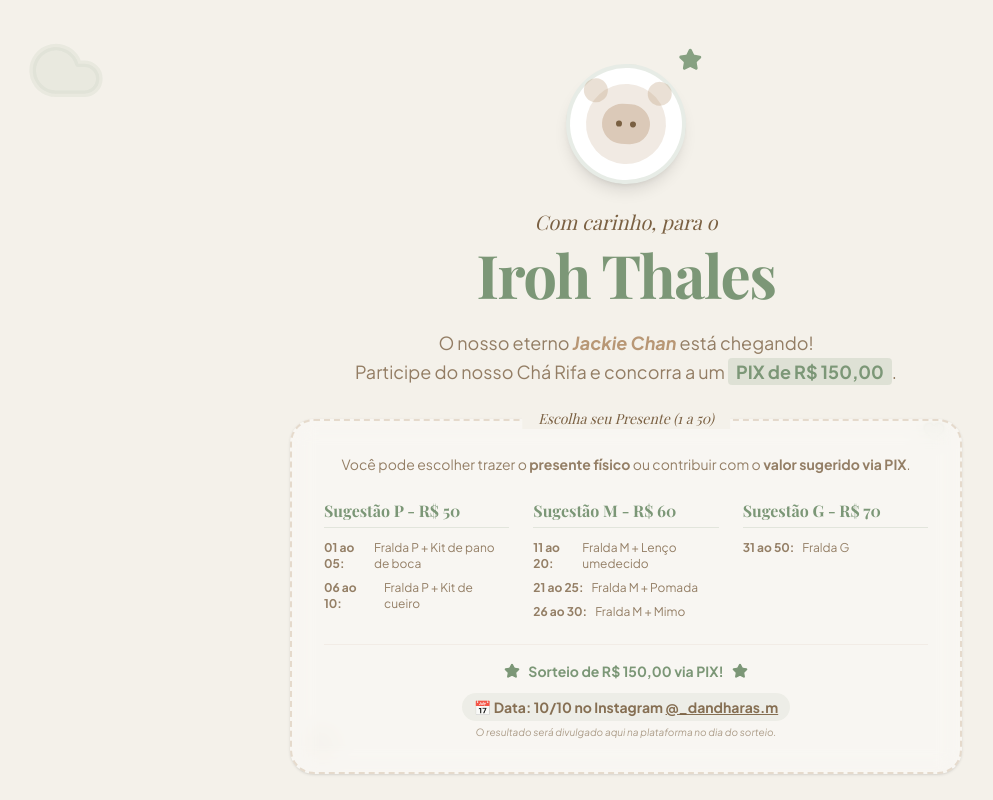
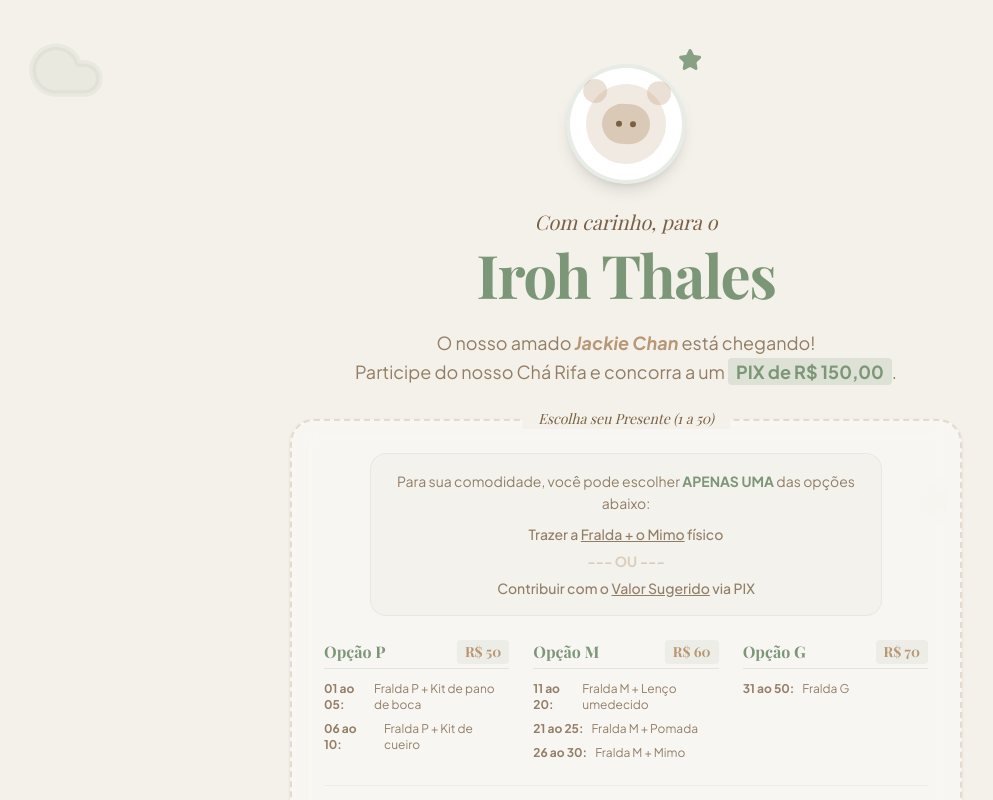
Before and after one commit to italothalesba/ChaJackie, a React (Vite) app: page / in a window 1280 px wide. Shown: the top 800 px of the page, without its empty margins (14-1007 px from the left). Built offline with nearby package versions, Linux system fonts and the light colour scheme; no server answers; a web font is replaced by a local one.

Commit message:
feat(ui): update header copy and refine payment modal
Update phrasing in the header and reorganize payment options in the summary modal to improve clarity and user experience for selecting delivery methods.

```diff
--- a/src/components/Header.tsx
+++ b/src/components/Header.tsx
@@ -75,7 +75,7 @@ export const Header = () => {
           Iroh Thales
         </h1>
         <p className="font-sans text-brand-brown-dark/80 text-lg mb-8 leading-relaxed">
-          O nosso eterno <span className="text-brand-brown font-bold italic">Jackie Chan</span> está chegando!<br />
+          O nosso amado <span className="text-brand-brown font-bold italic">Jackie Chan</span> está chegando!<br />
           Participe do nosso Chá Rifa e concorra a um <span className="bg-brand-sage/20 px-2 py-0.5 rounded text-brand-sage-dark font-bold">PIX de R$ 150,00</span>.
         </p>
 
@@ -84,15 +84,25 @@ export const Header = () => {
              Escolha seu Presente (1 a 50)
            </div>
 
-          <div className="mb-6 text-center">
-            <p className="text-sm font-sans text-brand-brown-dark/80 leading-relaxed">
-              Você pode escolher trazer o <strong>presente físico</strong> ou contribuir com o <strong>valor sugerido via PIX</strong>.
+          <div className="mb-6 text-center max-w-lg mx-auto">
+            <p className="text-sm font-sans text-brand-brown-dark/80 leading-relaxed bg-brand-sage/5 p-4 rounded-2xl border border-brand-sage/10">
+              Para sua comodidade, você pode escolher <strong className="text-brand-sage-dark">APENAS UMA</strong> das opções abaixo:
+              <br />
+              <span className="block mt-2 font-medium">
+                Trazer a <span className="underline">Fralda + o Mimo</span> físico
+                <br />
+                <span className="text-brand-brown/40 font-bold my-1 block">--- OU ---</span>
+                Contribuir com o <span className="underline">Valor Sugerido</span> via PIX
+              </span>
             </p>
           </div>
 
           <div className="grid grid-cols-1 md:grid-cols-3 gap-6 text-left">
             <div className="space-y-3">
-              <h3 className="font-serif font-bold text-brand-sage-dark border-b border-brand-sage/20 pb-1">Sugestão P - R$ 50</h3>
+              <h3 className="font-serif font-bold text-brand-sage-dark border-b border-brand-sage/20 pb-1 flex justify-between items-center">
+                <span>Opção P</span>
+                <span className="text-sm bg-brand-sage/10 px-2 py-0.5 rounded text-brand-brown">R$ 50</span>
+              </h3>
               <ul className="text-xs space-y-2 font-sans text-brand-brown-dark/80">
                 <li className="flex gap-2"><strong>01 ao 05:</strong> Fralda P + Kit de pano de boca</li>
                 <li className="flex gap-2"><strong>06 ao 10:</strong> Fralda P + Kit de cueiro</li>
@@ -100,7 +110,10 @@ export const Header = () => {
             </div>
 
             <div className="space-y-3">
-              <h3 className="font-serif font-bold text-brand-sage-dark border-b border-brand-sage/20 pb-1">Sugestão M - R$ 60</h3>
+              <h3 className="font-serif font-bold text-brand-sage-dark border-b border-brand-sage/20 pb-1 flex justify-between items-center">
+                <span>Opção M</span>
+                <span className="text-sm bg-brand-sage/10 px-2 py-0.5 rounded text-brand-brown">R$ 60</span>
+              </h3>
               <ul className="text-xs space-y-2 font-sans text-brand-brown-dark/80">
                 <li className="flex gap-2"><strong>11 ao 20:</strong> Fralda M + Lenço umedecido</li>
                 <li className="flex gap-2"><strong>21 ao 25:</strong> Fralda M + Pomada</li>
@@ -109,7 +122,10 @@ export const Header = () => {
             </div>
 
             <div className="space-y-3">
-              <h3 className="font-serif font-bold text-brand-sage-dark border-b border-brand-sage/20 pb-1">Sugestão G - R$ 70</h3>
+              <h3 className="font-serif font-bold text-brand-sage-dark border-b border-brand-sage/20 pb-1 flex justify-between items-center">
+                <span>Opção G</span>
+                <span className="text-sm bg-brand-sage/10 px-2 py-0.5 rounded text-brand-brown">R$ 70</span>
+              </h3>
               <ul className="text-xs space-y-2 font-sans text-brand-brown-dark/80">
                 <li className="flex gap-2"><strong>31 ao 50:</strong> Fralda G</li>
               </ul>
--- a/src/components/SummaryModal.tsx
+++ b/src/components/SummaryModal.tsx
@@ -190,26 +190,45 @@ export const SummaryModal = ({
                     </div>
                   </div>
 
-                  {/* Payment Actions */}
-                  <div className="grid grid-cols-1 sm:grid-cols-2 gap-3">
+                      {/* Payment Actions */}
+                  <div className="grid grid-cols-1 gap-4 mb-4">
+                    <div className="text-center text-xs text-brand-brown-dark/50 font-sans italic mb-1 uppercase tracking-widest">
+                      Escolha APENAS UMA forma de confirmar
+                    </div>
+
                     <button
                       disabled={isSubmitting}
                       onClick={() => handleSubmit('Físico')}
-                      className="flex flex-col items-center justify-center p-4 rounded-2xl border-2 border-brand-brown/20 bg-white hover:bg-brand-brown/5 hover:border-brand-brown transition-all group disabled:opacity-50"
+                      className="flex items-center gap-4 p-5 rounded-2xl border-2 border-brand-brown/20 bg-white hover:bg-brand-brown/5 hover:border-brand-brown transition-all group disabled:opacity-50 text-left"
                     >
-                      <ShoppingBag className="text-brand-brown mb-2 group-hover:scale-110 transition-transform" size={24} />
-                      <span className="font-sans font-bold text-brand-brown-dark">Entrega Física</span>
-                      <span className="text-[10px] text-brand-brown-dark/60 font-sans">Levo os itens pessoalmente</span>
+                      <div className="bg-brand-brown/10 p-3 rounded-xl group-hover:scale-110 transition-transform">
+                        <ShoppingBag className="text-brand-brown" size={24} />
+                      </div>
+                      <div>
+                        <span className="block font-sans font-bold text-brand-brown-dark">Vou levar o Presente Físico</span>
+                        <span className="text-[10px] text-brand-brown-dark/60 font-sans">Entregarei a fralda e o mimo pessoalmente</span>
+                      </div>
                     </button>
+
+                    <div className="relative flex items-center justify-center py-2">
+                      <div className="absolute inset-0 flex items-center px-10">
+                        <div className="w-full border-t border-brand-brown/10"></div>
+                      </div>
+                      <span className="relative bg-[#fdfaf6] px-4 font-serif italic text-brand-brown/40 text-sm">OU</span>
+                    </div>
 
                     <button
                       disabled={isSubmitting}
                       onClick={() => handleSubmit('PIX')}
-                      className="flex flex-col items-center justify-center p-4 rounded-2xl border-2 border-brand-sage bg-brand-sage/10 hover:bg-brand-sage hover:text-white transition-all group disabled:opacity-50"
+                      className="flex items-center gap-4 p-5 rounded-2xl border-2 border-brand-sage bg-brand-sage/10 hover:bg-brand-sage hover:text-white transition-all group disabled:opacity-50 text-left"
                     >
-                      <CreditCard className="text-brand-sage mb-2 group-hover:scale-110 group-hover:text-white transition-all" size={24} />
-                      <span className="font-sans font-bold text-brand-sage-dark group-hover:text-white transition-colors">Pagar via PIX</span>
-                      <span className="text-[10px] text-brand-sage-dark/60 group-hover:text-white/80 font-sans transition-colors">Solicito chave via WhatsApp</span>
+                      <div className="bg-brand-sage/20 p-3 rounded-xl group-hover:scale-110 group-hover:bg-white/20 transition-all">
+                        <CreditCard className="text-brand-sage group-hover:text-white transition-all" size={24} />
+                      </div>
+                      <div>
+                        <span className="block font-sans font-bold text-brand-sage-dark group-hover:text-white transition-colors">Vou pagar o Valor via PIX</span>
+                        <span className="text-[10px] text-brand-sage-dark/60 group-hover:text-white/80 font-sans transition-colors">O valor sugerido já cobre o presente completo</span>
+                      </div>
                     </button>
                   </div>
 
```
